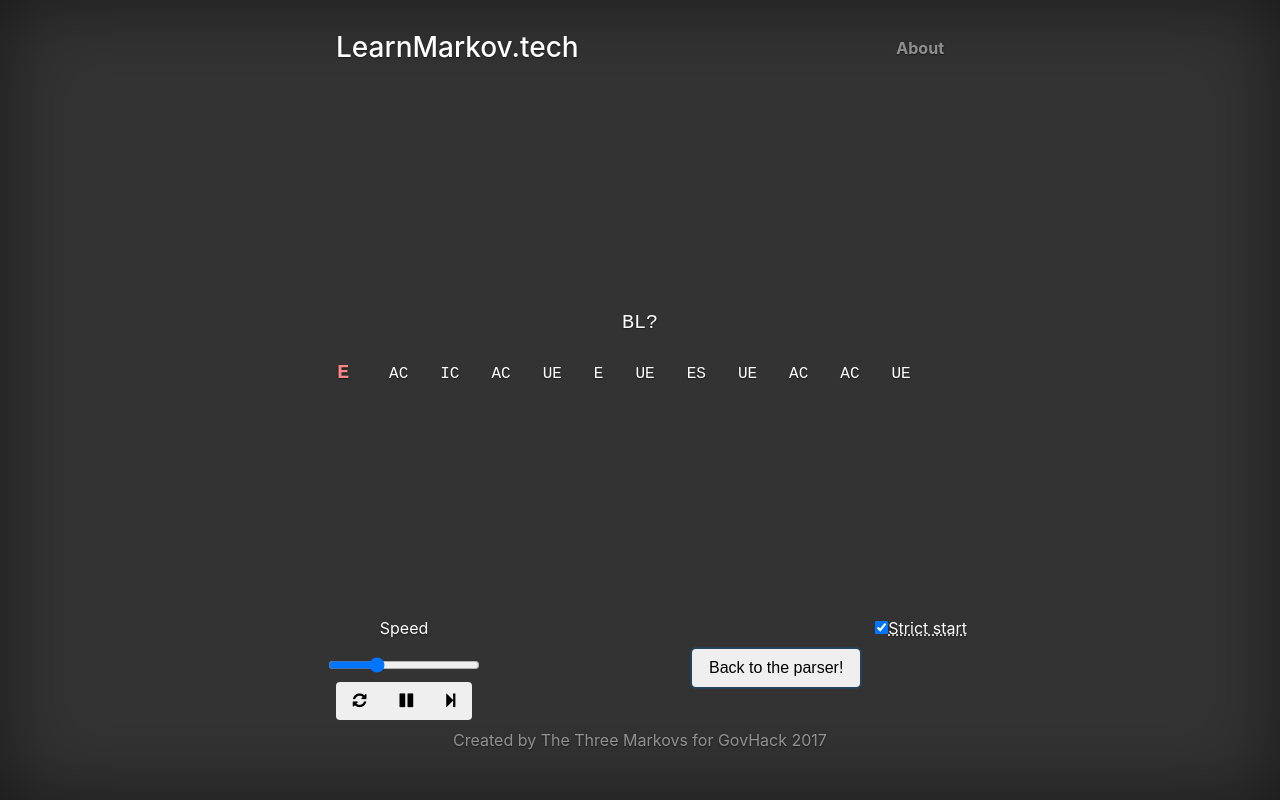
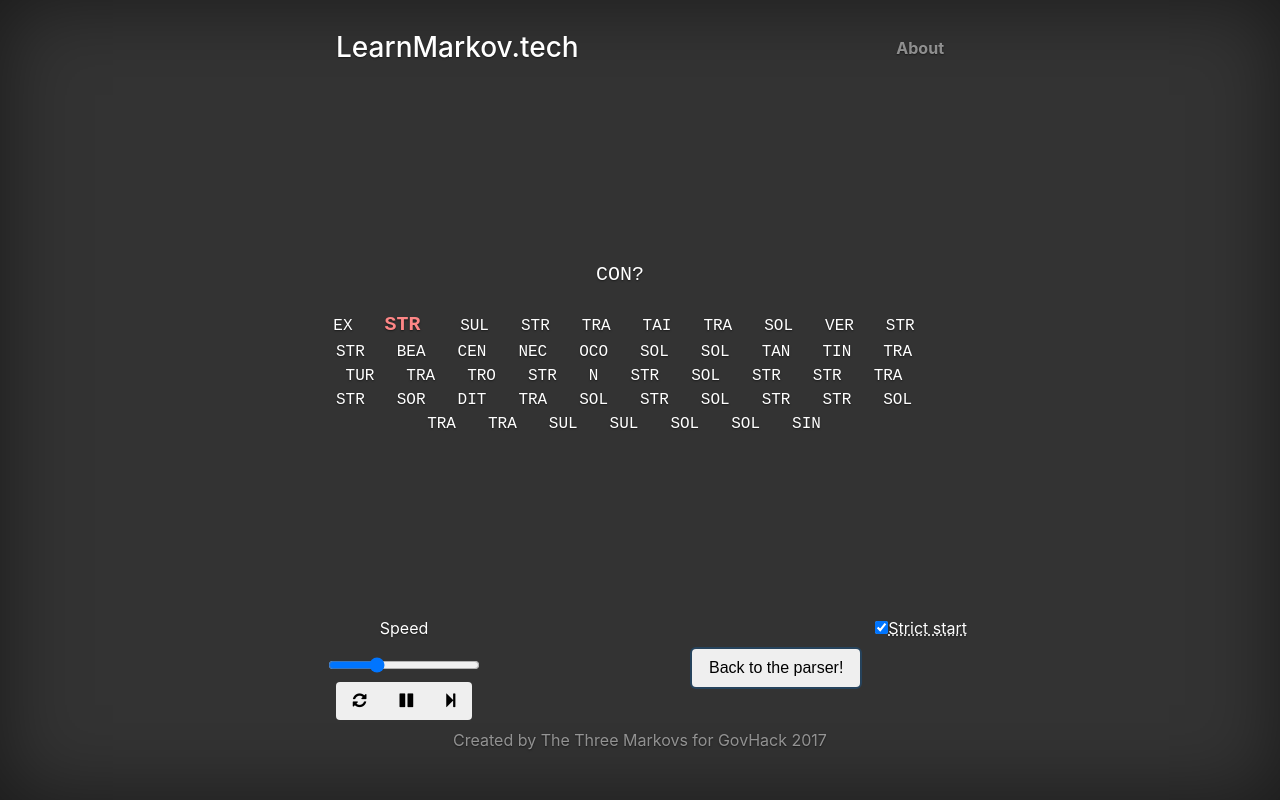
Before and after one commit to bilalakil/learnmarkov.tech, a Vue app: page / in a window 1280 px wide. Both pictures are taken after a click on the button "On to name generation!". Built offline with nearby package versions, Linux system fonts and the light colour scheme; a web font is replaced by a local one.

Commit message:
prg: Multiple word generation functional.

```diff
--- a/src/App.vue
+++ b/src/App.vue
@@ -11,10 +11,8 @@
           </div>
         </div>
         <div class="inner cover" id="main">
-          <transition appear name="fade" mode="out-in">
-            <div v-if="data == null" class="loading"><i class="fa fa-spinner" aria-hidden="true"></i></div>
-            <markovChain v-else :data="data"></markovChain>
-          </transition>
+          <div v-if="data == null" class="loading"><i class="fa fa-spinner" aria-hidden="true"></i></div>
+          <markovChain v-else :data="data"></markovChain>
         </div>
         <div class="mastfoot">
           <div class="inner">
@@ -28,7 +26,7 @@
 </template>
 
 <script>
-import { shuffle } from 'lodash'
+// import { shuffle } from 'lodash'
 import MarkovChain from './components/MarkovChain'
 import HelpModal from './components/HelpModal'
 
@@ -53,7 +51,8 @@ export default {
       req.open('GET', path)
       req.onload = () => {
         if (req.status === 200) {
-          self.data = shuffle(req.response.split('\n'))
+          // self.data = shuffle(req.response.split('\n'))
+          self.data = req.response.split('\n')
         } else {
           err()
         }
@@ -69,7 +68,7 @@ export default {
 </script>
 
 <style>
-  /*
+ /*
  * Globals
  */
 
--- a/src/components/Controller.vue
+++ b/src/components/Controller.vue
@@ -62,8 +62,8 @@ export default {
       DELAYS: [2000, 1000, 500, 250, 0],
       playing: true,
 
-      stateWidthLeft: 2,
-      stateWidthRight: 2,
+      stateWidthLeft: 3,
+      stateWidthRight: 3,
 
       strictStarts: true
     }
--- a/src/components/Generator.vue
+++ b/src/components/Generator.vue
@@ -1,15 +1,14 @@
 <template>
   <div id="generator" class="fade-absolute-container">
-    <transition v-if="currentName" appear name="fade">
+    <transition v-if="currentWord" appear>
       <div class="fade-absolute fade-absolute-top">
         <div
           id="current-name"
           :class="{ 'finished': complete }"
         >
-          <transition-group name="fade"
-            @before-enter="moveToRightState" @after-enter="clearMove"
-          >
-            <span v-for="(letter, i) in currentName"
+          <span v-for="word in wordsInCurrentName" class="word">
+            <transition-group>
+              <span v-for="(letter, i) in word"
                 :key="i" :data-key="i"
                 class="letter fade-move"
                 :class="{ 'in-left-state': indexInState(i),
@@ -21,9 +20,10 @@
                 ref="nextStatePlaceholder"
               >?</span>
             </transition-group>
+          </span>
         </div>
         <div id="possible-states" class="fade-absolute-container">
-          <transition appear name="fade">
+          <transition appear>
             <div :key="currentState" class="fade-absolute fade-absolute-right">
               <span
               class="state" :key="state"
@@ -42,8 +42,23 @@
 <script>
 let curLoop = 0
 
-// const numWords = () => { Math.floor(Math.random() * 3) + 1 }
-// const wordLength = () => { Math.floor(Math.random() * 7) + 4 }
+const randNumWords = () => Math.floor(Math.random() * 3) + 1
+const randWordLength = () => Math.floor(Math.random() * 7) + 4
+
+const getDefaultData = function () {
+  return {
+    nextStep: this.startWord,
+
+    targetNumWords: null,
+    targetWordLength: null,
+
+    wordsInCurrentName: [],
+    currentStateIndex: -1,
+    stateLengthLeft: null,
+    nextState: null,
+    complete: false
+  }
+}
 
 export default {
   name: 'generator',
@@ -52,24 +67,19 @@ export default {
     states: Object,
     settings: Object
   },
-  data () {
-    return {
-      nextStep: this.startName,
-
-      currentName: null,
-      currentStateIndex: -1,
-      stateLengthLeft: null,
-      nextState: null,
-      complete: false
+  data: getDefaultData,
+  computed: {
+    currentWord () {
+      if (this.wordsInCurrentName.length !== 0) {
+        return this.wordsInCurrentName[this.wordsInCurrentName.length - 1]
       }
     },
-  computed: {
     currentState () {
-      if (this.currentStateIndex === -1 || !this.currentName || !this.stateLengthLeft) {
+      if (this.currentStateIndex === -1 || !this.currentWord || !this.stateLengthLeft) {
         return
       }
 
-      return this.currentName.slice(this.currentStateIndex, this.currentStateIndex + this.stateLengthLeft)
+      return this.currentWord.slice(this.currentStateIndex, this.currentStateIndex + this.stateLengthLeft)
     }
   },
   methods: {
@@ -101,20 +111,38 @@ export default {
       requestAnimationFrame(loop)
     },
 
-    startName () {
+    startWord () {
+      if (this.wordsInCurrentName.length === 0) {
+        this.targetNumWords = randNumWords()
+      } else if (this.wordsInCurrentName.length === this.targetNumWords) {
+        this.finish()
+        return
+      }
+
       const states = this.settings.strictStarts
         ? this.states.starts
         : Object.keys(this.states.transitions)
 
-      this.currentName = states[Math.floor(Math.random() * states.length)]
+      this.targetWordLength = randWordLength()
+
+      this.wordsInCurrentName.push(states[Math.floor(Math.random() * states.length)])
       this.currentStateIndex = 0
-      this.stateLengthLeft = this.currentName.length
+      this.stateLengthLeft = this.currentWord.length
 
       this.nextStep = this.selectNextState
       this.next()
     },
     selectNextState () {
       const connectingStates = this.states.transitions[this.currentState]
+
+      if (this.currentWord.length >= this.targetWordLength) {
+        this.startWord()
+        return
+      }
+      if (!connectingStates) {
+        this.finish()
+        return
+      }
 
       this.nextState = Math.floor(Math.random() * connectingStates.length)
 
@@ -126,23 +154,22 @@ export default {
 
       this.nextState = null
 
-      if (next !== '') {
-        this.currentName += next
+      this.wordsInCurrentName.splice(this.wordsInCurrentName.length - 1, 1, this.currentWord + next)
 
       this.nextStep = this.advanceCurrentState
       this.next()
-      } else {
+    },
+    advanceCurrentState () {
+      this.currentStateIndex = this.currentWord.length - this.stateLengthLeft
+
+      this.nextStep = this.selectNextState
+      this.next()
+    },
+    finish () {
       this.currentStateIndex = -1
       this.complete = true
 
       this.nextStep = this.restart
-      }
-    },
-    advanceCurrentState () {
-      this.currentStateIndex = this.currentName.length - this.stateLengthLeft
-
-      this.nextStep = this.selectNextState
-      this.next()
     },
 
     indexInState (i) {
@@ -174,13 +201,10 @@ export default {
       }
     },
     restart () {
-      this.nextStep = this.startName
-
-      this.currentName = null
-      this.currentStateIndex = -1
-      this.stateLengthLeft = null
-      this.nextState = null
-      this.complete = false
+      const defaults = getDefaultData.call(this)
+      for (let k in defaults) {
+        this.$set(this, k, defaults[k])
+      }
 
       this.next()
     }
--- a/src/components/MarkovChain.vue
+++ b/src/components/MarkovChain.vue
@@ -1,7 +1,7 @@
 <template>
   <div id="markov-chain" :style="{ '--delay': controllerSettings ? controllerSettings.delay : 1000 }">
     <div className="padder"></div>
-    <transition v-if="controllerSettings" name="fade">
+    <transition v-if="controllerSettings">
       <parser ref="activeStage" v-if="!states"
         :settings="controllerSettings"
         :data="data"
@@ -69,7 +69,7 @@ export default {
   transition: font-size 1s;
 }
 
-#current-name.finished {
+#current-name.finished .word {
   font-size: 28px;
 }
 
@@ -85,9 +85,10 @@ export default {
   overflow: hidden;
 }
 
-.current-word .letter,
+.word,
+.word .letter,
 #possible-states .state,
-.fade-enter-active, .fade-leave-active {
+.v-enter-active, .v-leave-active {
   transition: all calc(var(--delay) * 1ms);
 }
 
@@ -126,11 +127,11 @@ export default {
   width: 100%;
 }
 
-.fade-enter, .fade-leave-to { opacity: 0; }
-.fade-absolute-top.fade-enter { transform: translateX(-2em); }
-.fade-absolute-top.fade-leave-to { transform: translateX(2em); }
-.fade-absolute-right.fade-enter { transform: translateX(-4em); }
-.fade-absolute-right.fade-leave-to { transform: translateX(4em); }
+.v-enter, .v-leave-to { opacity: 0; }
+.fade-absolute-top.v-enter { transform: translateX(-2em); }
+.fade-absolute-top.v-leave-to { transform: translateX(2em); }
+.fade-absolute-right.v-enter { transform: translateX(-4em); }
+.fade-absolute-right.v-leave-to { transform: translateX(4em); }
 .fade-move { transform: translate(calc(var(--moveX) * 1px), calc(var(--moveY) * 1px)); }
-.fade-move.fade-enter-to { transform: translate(0, 0); }
+.fade-move.v-enter-to { transform: translate(0, 0); }
 </style>
--- a/src/components/Parser.vue
+++ b/src/components/Parser.vue
@@ -1,20 +1,20 @@
 <template>
   <div id="parser" class="fade-absolute-container">
-    <transition v-if="currentWord" appear name="fade">
+    <transition v-if="currentWord" appear>
       <div :key="nameCursor" class="fade-absolute fade-absolute-top">
-        <span
+        <span ref="word"
           v-for="(word, wi) in wordsInCurrentName"
-          :ref="wi === currentWordIndex ? 'currentWord' : null"
-          :class="[wi === currentWordIndex ? 'current-word' : 'stopped-word']"
+          :class="{ 'current-word': wi === currentWordIndex,
+                    'stopped-word': !wordStatus[wi] }"
           class="word"
         >
-          <template v-if="wi === currentWordIndex">
-            <span v-for="(letter, i) in currentWord"
+          <template v-if="wordStatus[wi]">
+            <span v-for="(letter, i) in word"
               class="letter"
-              :class="{ 'in-left-state': indexInState(i, 'left'),
-                        'not-in-left-state': !indexInState(i, 'left'),
-                        'in-right-state': indexInState(i, 'right'),
-                        'not-in-right-state': !indexInState(i, 'right') }"
+              :class="{ 'in-left-state': indexInState(wi, i, 'left'),
+                        'not-in-left-state': !indexInState(wi, i, 'left'),
+                        'in-right-state': indexInState(wi, i, 'right'),
+                        'not-in-right-state': !indexInState(wi, i, 'right') }"
             >{{ letter }}</span>
             <span class="letter"></span>
           </template>
@@ -22,21 +22,27 @@
             {{ word }}
           </template>
         </span>
-        <div id="possible-states" class="fade-absolute-container">
-          <transition appear name="fade">
+
+        <div
+          id="possible-states" class="fade-absolute-container"
+          v-if="stateCursor + settings.stateWidthLeft !== currentWord.length"
+        >
+          <transition appear>
             <div
               :key="currentState"
               class="fade-absolute fade-absolute-right"
             >
               <transition-group
-                appear name="fade"
+                appear
                 @before-enter="moveFromRightState" @after-enter="clearMove"
               >
                 <template v-if="typeof transitions[currentState] !== 'undefined'">
                   <span
                     class="state fade-move" :key="state"
-                    v-for="state in transitions[currentState]"
-                  >{{ state === '' ? '&lt;END&gt;' : state }}</span>
+                    v-for="(state, i) in transitions[currentState]"
+                    key="i"
+                    :data-key="i"
+                  >{{ state }}</span>
                 </template>
               </transition-group>
               <span class="state placeholder" ref="possibleStatePlaceholder"></span>
@@ -52,15 +58,14 @@
 let curLoop = 0
 
 const stopWords = [
-  '[^A-Z]',
+  '[A-Z]*[^A-Z]+[A-Z]*',
   'PARTNERSHIP',
-  'HOLDINGS',
+  'HOLDINGS?',
   'PTY',
   'LTD',
   'LIMITED',
   'GROUP',
-  'AUSTRALIA',
-  'AUSTRALIAN',
+  'AUSTRALIAN?',
   'AUSTRALASIA',
   'CORPORATION',
   'ASIA',
@@ -68,15 +73,9 @@ const stopWords = [
   'COMPANY',
   'INTERNATIONAL'
 ]
-const stopWordsRe = RegExp(`( ?\\(?(${stopWords.join('|')})\\)?)+$`)
+const stopWordsRe = RegExp(`^\\(?(${stopWords.join('|')})\\)?$`)
 
-export default {
-  name: 'parser',
-  props: {
-    data: Array,
-    settings: Object
-  },
-  data () {
+const getDefaultData = function () {
   return {
     nextStep: this.nextName,
 
@@ -93,21 +92,19 @@ export default {
 
     stateCursor: -1
   }
+}
+
+export default {
+  name: 'parser',
+  props: {
+    data: Array,
+    settings: Object
   },
+  data: getDefaultData,
   computed: {
     currentWord () {
       if (this.currentWordIndex !== -1) {
         return this.wordsInCurrentName[this.currentWordIndex]
-      }
-    },
-    currentStoppedName () {
-      if (this.nameCursor !== -1 && this.nameCursor < this.data.length) {
-        let name = this.data[this.nameCursor]
-        const match = name.match(stopWordsRe)
-
-        if (match) {
-          return match[0].trim()
-        }
       }
     },
     currentState () {
@@ -188,8 +185,25 @@ export default {
     nextState () {
       this.stateCursor += 1
 
-      if (this.stateCursor + this.settings.stateWidthLeft > this.currentWord.length) {
+      const endPos = this.stateCursor + this.settings.stateWidthLeft
+
+      if (endPos >= this.currentWord.length) {
+        const nextIndex = this.wordStatus.slice(this.currentWordIndex + 1)
+          .indexOf(true)
+
+        if (nextIndex !== -1) {
+          if (endPos === this.currentWord.length) {
+            this.nextStep = this.nextState
+          } else {
+            this.currentWordIndex += nextIndex + 1
+            this.stateCursor = 0
+            this.nextStep = this.registerPossibleState
+            this.next(2)
+            return
+          }
+        } else {
           this.nextStep = this.nextName
+        }
       } else {
         this.nextStep = this.registerPossibleState
       }
@@ -197,6 +211,12 @@ export default {
       this.next()
     },
     registerPossibleState () {
+      if (!this.currentState) {
+        this.nextStep = this.nextName
+        this.next()
+        return
+      }
+
       let ts = this.transitions[this.currentState]
       if (typeof ts === 'undefined') {
         this.$set(this.transitions, this.currentState, [])
@@ -210,12 +230,7 @@ export default {
         this.starts.push(this.currentState)
       }
 
-      if (this.stateCursor !== this.currentWord.length - this.settings.stateWidthLeft) {
       this.nextStep = this.nextState
-      } else {
-        this.nextStep = this.nextName
-      }
-
       this.next()
     },
     complete () {
@@ -228,12 +243,13 @@ export default {
     },
 
     wordIsGood (word) {
-      return !word.match(stopWordsRe)
+      return word.length > this.settings.stateWidthLeft && !word.match(stopWordsRe)
     },
-    indexInState (i, lor) {
+    indexInState (wi, i, lor) {
       const shift = this.stateCursor + (lor === 'left' ? 0 : this.settings.stateWidthLeft)
 
       return this.stateCursor !== -1 &&
+        wi === this.currentWordIndex &&
         i >= shift &&
         i < shift + (
           lor === 'left'
@@ -242,14 +258,19 @@ export default {
         )
     },
     moveFromRightState (el) {
+      const placeholder = this.$refs.possibleStatePlaceholder
+      if (!placeholder) {
+        return
+      }
+
       const i = this.stateCursor + this.settings.stateWidthLeft
-      const letter = this.$refs.currentWord[0].querySelectorAll('.letter')[i]
+      const letter = this.$refs.word[this.currentWordIndex].querySelectorAll('.letter')[i]
 
       const srcPos = letter.getBoundingClientRect()
-      const tarPos = this.$refs.possibleStatePlaceholder.getBoundingClientRect()
+      const tarPos = placeholder.getBoundingClientRect()
 
-      el.style.setProperty('--moveX', srcPos.left - tarPos.left)
-      el.style.setProperty('--moveY', srcPos.bottom - tarPos.top)
+      el.style.setProperty('--moveX', srcPos.left - tarPos.left + 40)
+      el.style.setProperty('--moveY', srcPos.bottom - tarPos.top + 20)
     },
     clearMove (el) {
       el.style.removeProperty('--moveX')
@@ -262,21 +283,10 @@ export default {
       }
     },
     restart () {
-      this.nextStep = this.nextName
-
-      this.animated = true
-      this.playing = true
-
-      this.starts = []
-      this.transitions = {}
-
-      this.nameCursor = -1
-
-      this.wordsInCurrentName = null
-      this.wordStatus = null
-      this.currentWordIndex = -1
-
-      this.stateCursor = -1
+      const defaults = getDefaultData.call(this)
+      for (let k in defaults) {
+        this.$set(this, k, defaults[k])
+      }
 
       this.next()
     },
```
Lines whose indentation alone changed are shown as unchanged.
